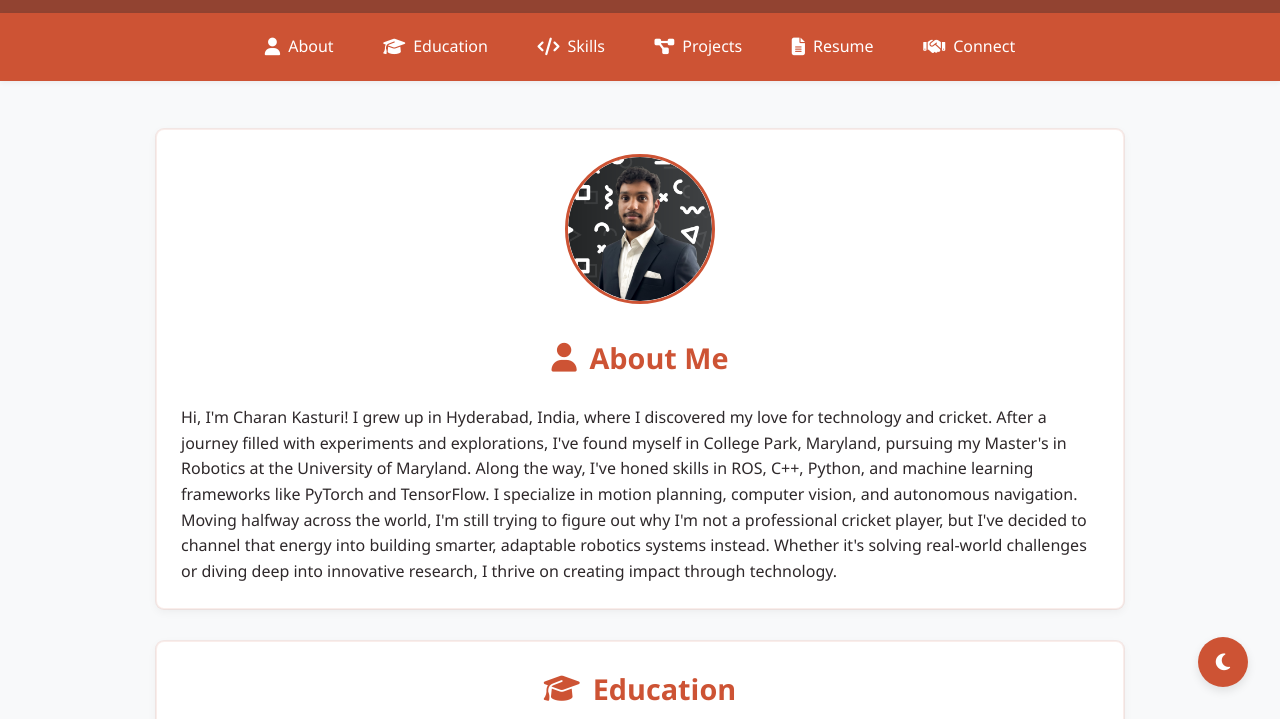
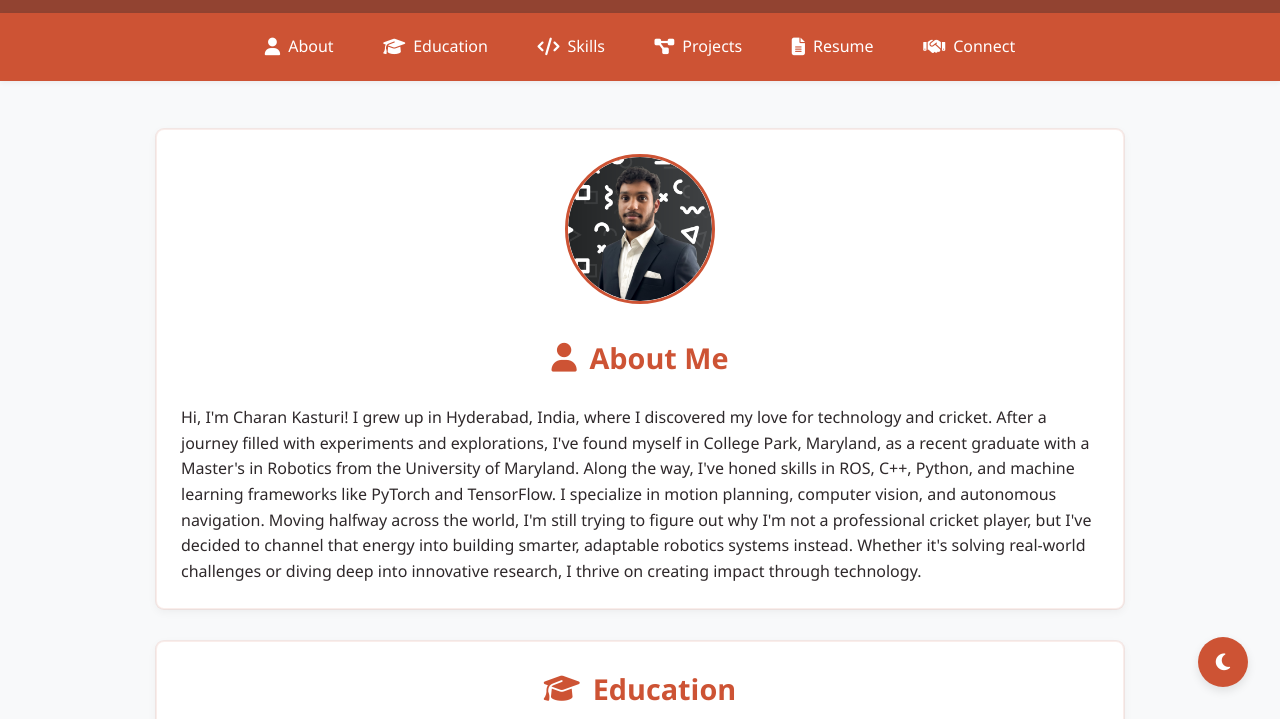
Before and after one commit to Charan-Kasturi/portfolio, a plain HTML site: page index.html in a window 1280 px wide. Shown: the part 81-800 px from the top of the page. Drawn offline with Linux system fonts and the light colour scheme.

Commit message:
Updated Resume

```diff
--- a/index.html
+++ b/index.html
@@ -33,17 +33,7 @@
                 <img src="profile-pic.png" alt="Venkata Sai Sricharan Kasturi">
             </div>
             <h2><i class="fas fa-user"></i> About Me</h2>
-            <p>Hi, I'm Charan Kasturi! I grew up in Hyderabad, India, where I discovered my love for technology and
-                cricket.
-                After a journey filled with experiments and explorations, I've found myself in College Park, Maryland,
-                pursuing my Master's in Robotics at the University of Maryland. Along the way, I've honed skills in ROS,
-                C++, Python, and machine learning frameworks like PyTorch and TensorFlow.
-                I specialize in motion planning, computer vision, and autonomous navigation.
-                Moving halfway across the world, I'm still trying to figure out why I'm not a professional cricket
-                player,
-                but I've decided to channel that energy into building smarter, adaptable robotics systems instead.
-                Whether it's solving real-world challenges or diving deep into innovative research, I thrive on creating
-                impact through technology.</p>
+            <p>Hi, I'm Charan Kasturi! I grew up in Hyderabad, India, where I discovered my love for technology and cricket. After a journey filled with experiments and explorations, I've found myself in College Park, Maryland, as a recent graduate with a Master's in Robotics from the University of Maryland. Along the way, I've honed skills in ROS, C++, Python, and machine learning frameworks like PyTorch and TensorFlow. I specialize in motion planning, computer vision, and autonomous navigation. Moving halfway across the world, I'm still trying to figure out why I'm not a professional cricket player, but I've decided to channel that energy into building smarter, adaptable robotics systems instead. Whether it's solving real-world challenges or diving deep into innovative research, I thrive on creating impact through technology.</p>
         </section>
 
         <section id="education">
```
